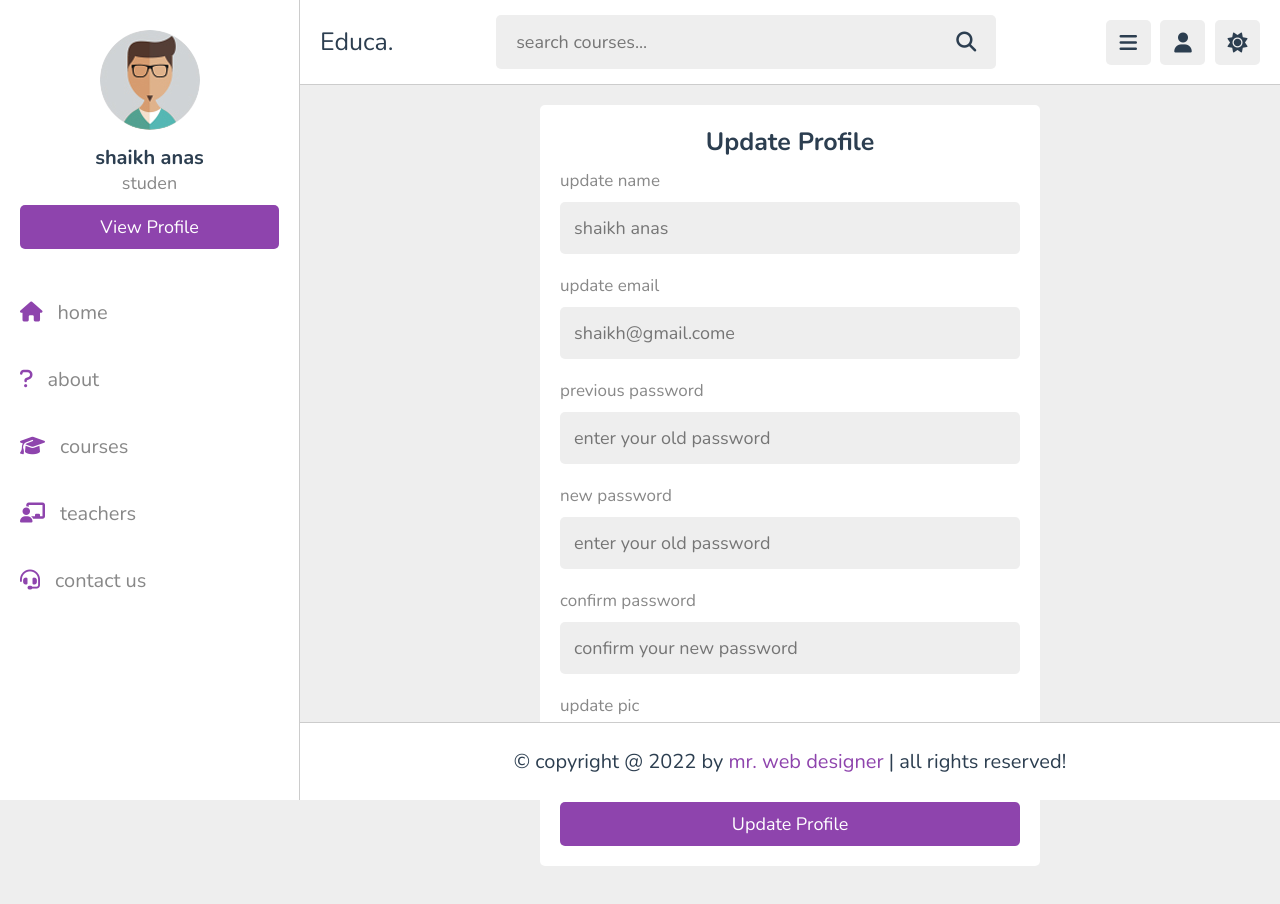
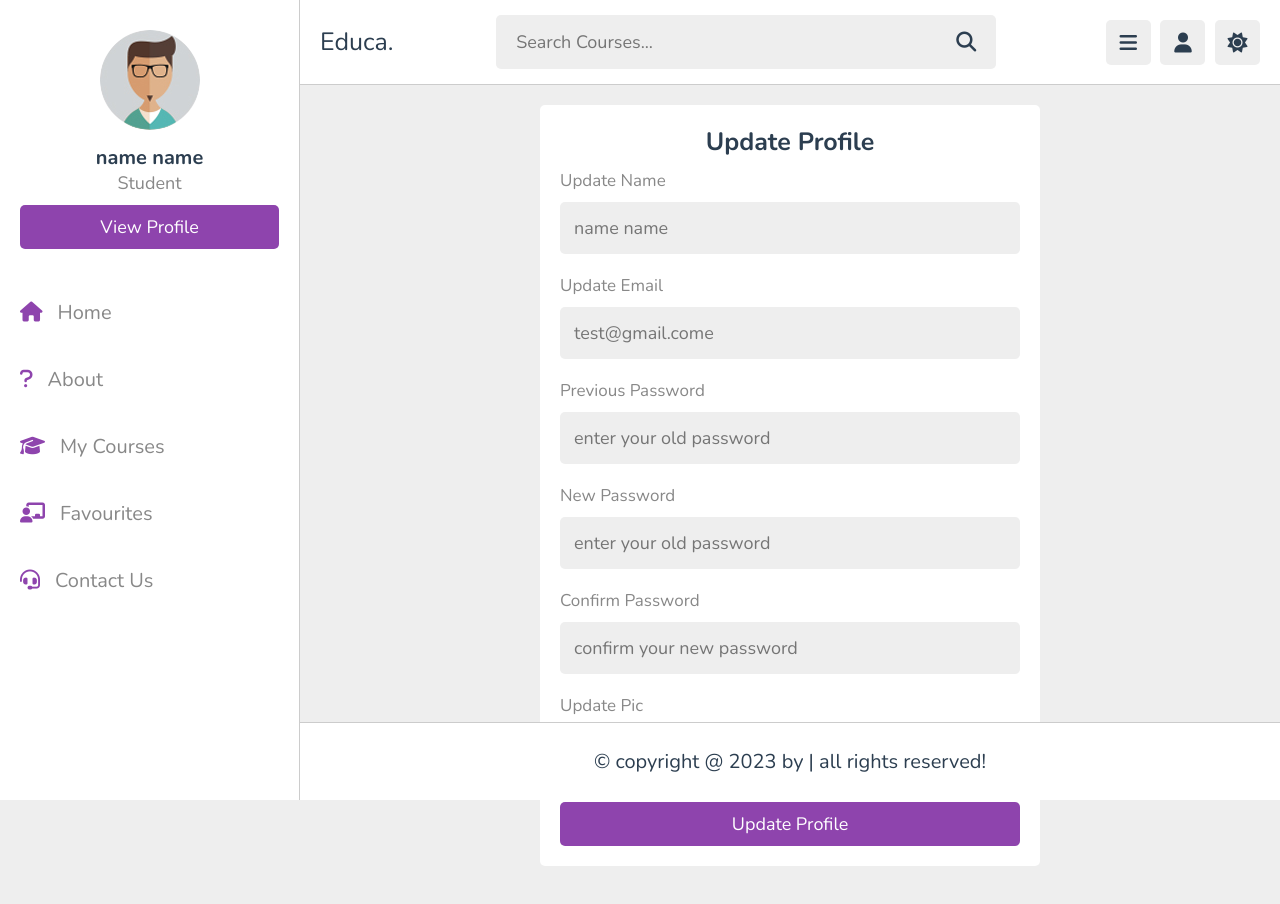
Before and after one commit to harivishnug/project1, a plain HTML site: page update.html in a window 1280 px wide. Drawn offline with nearby package versions, Linux system fonts and the light colour scheme.

Commit message:
Update update.html

```diff
--- a/update.html
+++ b/update.html
@@ -22,7 +22,7 @@
       <a href="home.html" class="logo">Educa.</a>
 
       <form action="search.html" method="post" class="search-form">
-         <input type="text" name="search_box" required placeholder="search courses..." maxlength="100">
+         <input type="text" name="search_box" required placeholder="Search Courses..." maxlength="100">
          <button type="submit" class="fas fa-search"></button>
       </form>
 
@@ -35,12 +35,12 @@
 
       <div class="profile">
          <img src="images/pic-1.jpg" class="image" alt="">
-         <h3 class="name">shaikh anas</h3>
-         <p class="role">studen</p>
-         <a href="profile.html" class="btn">view profile</a>
+         <h3 class="name">name name</h3>
+         <p class="role">Student</p>
+         <a href="profile.html" class="btn">View Profile</a>
          <div class="flex-btn">
-            <a href="login.html" class="option-btn">login</a>
-            <a href="register.html" class="option-btn">register</a>
+            <a href="login.html" class="option-btn">Login</a>
+            <a href="register.html" class="option-btn">Register</a>
          </div>
       </div>
 
@@ -56,17 +56,17 @@
 
    <div class="profile">
       <img src="images/pic-1.jpg" class="image" alt="">
-      <h3 class="name">shaikh anas</h3>
-      <p class="role">studen</p>
-      <a href="profile.html" class="btn">view profile</a>
+      <h3 class="name">name name</h3>
+      <p class="role">Student</p>
+      <a href="profile.html" class="btn">View Profile</a>
    </div>
 
    <nav class="navbar">
-      <a href="home.html"><i class="fas fa-home"></i><span>home</span></a>
-      <a href="about.html"><i class="fas fa-question"></i><span>about</span></a>
-      <a href="courses.html"><i class="fas fa-graduation-cap"></i><span>courses</span></a>
-      <a href="teachers.html"><i class="fas fa-chalkboard-user"></i><span>teachers</span></a>
-      <a href="contact.html"><i class="fas fa-headset"></i><span>contact us</span></a>
+      <a href="home.html"><i class="fas fa-home"></i><span>Home</span></a>
+      <a href="about.html"><i class="fas fa-question"></i><span>About</span></a>
+      <a href="courses.html"><i class="fas fa-graduation-cap"></i><span>My Courses</span></a>
+      <a href="teachers.html"><i class="fas fa-chalkboard-user"></i><span>Favourites</span></a>
+      <a href="contact.html"><i class="fas fa-headset"></i><span>Contact Us</span></a>
    </nav>
 
 </div>
@@ -75,17 +75,17 @@
 
    <form action="" method="post" enctype="multipart/form-data">
       <h3>update profile</h3>
-      <p>update name</p>
-      <input type="text" name="name" placeholder="shaikh anas" maxlength="50" class="box">
-      <p>update email</p>
-      <input type="email" name="email" placeholder="shaikh@gmail.come" maxlength="50" class="box">
-      <p>previous password</p>
+      <p>Update Name</p>
+      <input type="text" name="name" placeholder="name name" maxlength="50" class="box">
+      <p>Update Email</p>
+      <input type="email" name="email" placeholder="test@gmail.come" maxlength="50" class="box">
+      <p>Previous Password</p>
       <input type="password" name="old_pass" placeholder="enter your old password" maxlength="20" class="box">
-      <p>new password</p>
+      <p>New Password</p>
       <input type="password" name="new_pass" placeholder="enter your old password" maxlength="20" class="box">
-      <p>confirm password</p>
+      <p>Confirm Password</p>
       <input type="password" name="c_pass" placeholder="confirm your new password" maxlength="20" class="box">
-      <p>update pic</p>
+      <p>Update Pic</p>
       <input type="file" accept="image/*" class="box">
       <input type="submit" value="update profile" name="submit" class="btn">
    </form>
@@ -108,7 +108,7 @@
 
 <footer class="footer">
 
-   &copy; copyright @ 2022 by <span>mr. web designer</span> | all rights reserved!
+   &copy; copyright @ 2023 by <span></span> | all rights reserved!
 
 </footer>
 
```
